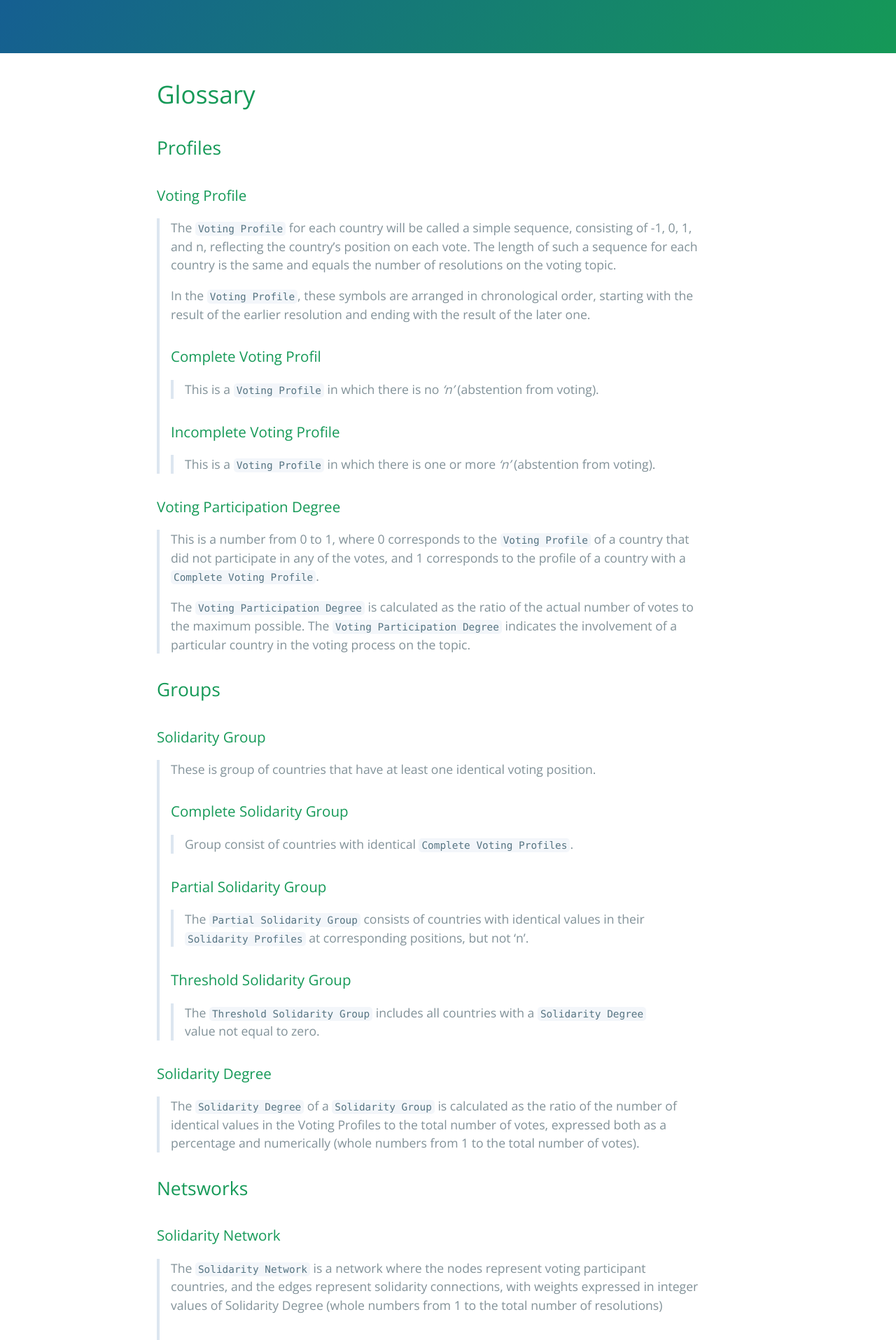
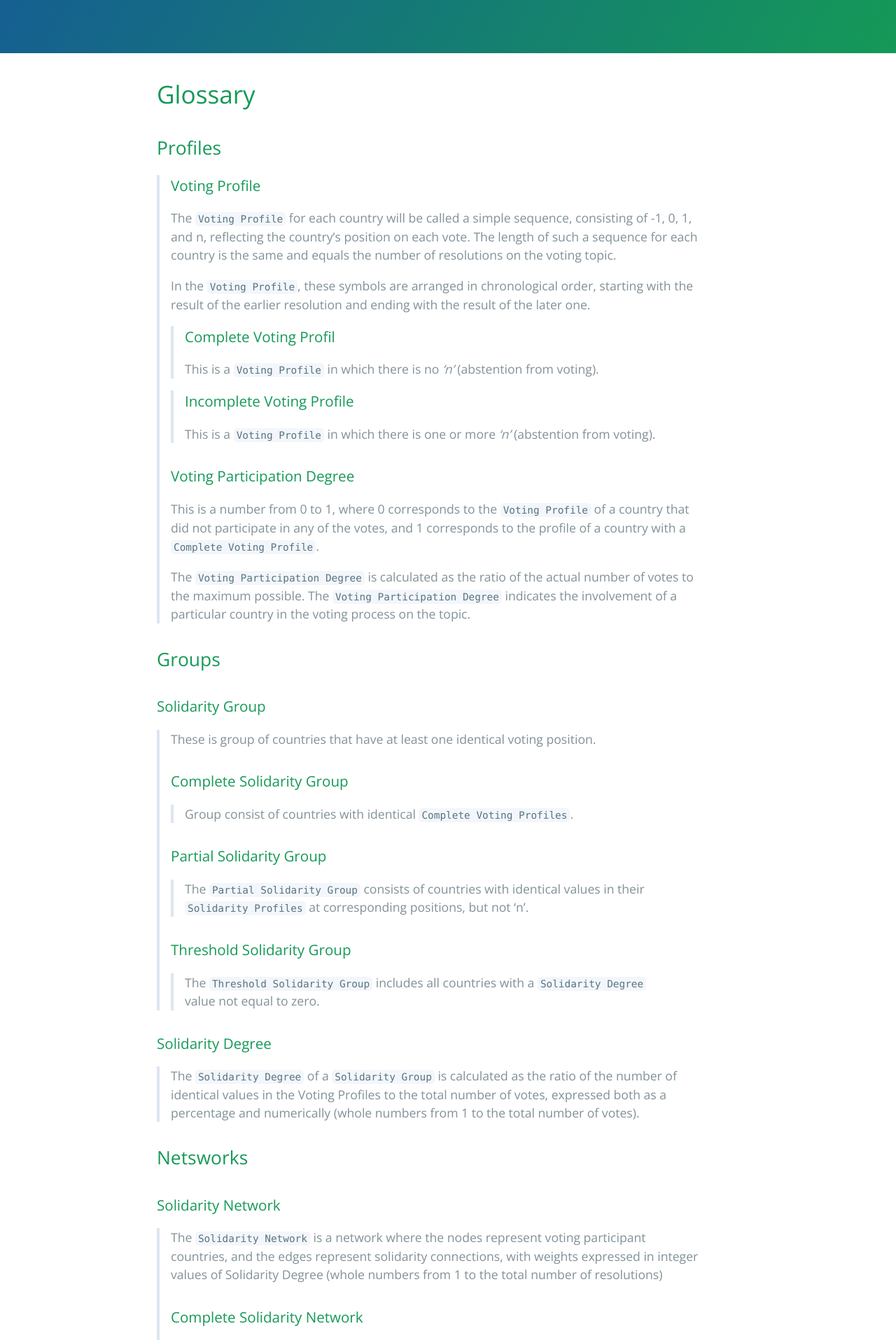
Before and after one commit to sobolsky/un, a Jekyll site: the page built from glossary.md, in a window 1280 px wide. Shown: the part 307-2222 px from the top of the page at 70% size. Built offline with Jekyll 4.4.1, drawn with Linux system fonts in a browser that asks for light colours.

```diff
--- a/glossary.md
+++ b/glossary.md
@@ -10,17 +10,17 @@ theme: jekyll-theme-cayman
 # Glossary
 
 ## Profiles
-### Voting Profile
+> ### Voting Profile
 >The `Voting Profile` for each country will be called a simple sequence, consisting of -1, 0, 1, and n, reflecting the country’s position on each vote. The length of such a sequence for each country is the same and equals the number of resolutions on the voting topic.
 >
 >In the `Voting Profile`, these symbols are arranged in chronological order, starting with the result of the earlier resolution and ending with the result of the later one.
->### Complete Voting Profil
+>> ### Complete Voting Profil
 >> This is a `Voting Profile` in which there is no *'n'* (abstention from voting).
 >
-> ### Incomplete Voting Profile
+>> ### Incomplete Voting Profile
 >>This is a `Voting Profile` in which there is one or more *'n'* (abstention from voting).
-
-### Voting Participation Degree
+>
+> ### Voting Participation Degree
 >This is a number from 0 to 1, where 0 corresponds to the `Voting Profile` of a country that did not participate in any of the votes, and 1 corresponds to the profile of a country with a `Complete Voting Profile`.
 >
 >The `Voting Participation Degree` is calculated as the ratio of the actual number of votes to the maximum possible. The `Voting Participation Degree` indicates the involvement of a particular country in the voting process on the topic.
```
